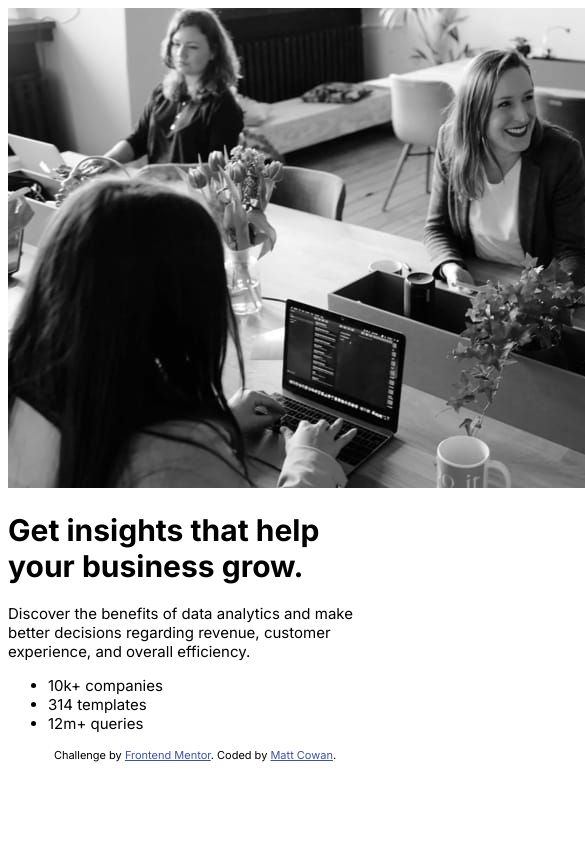
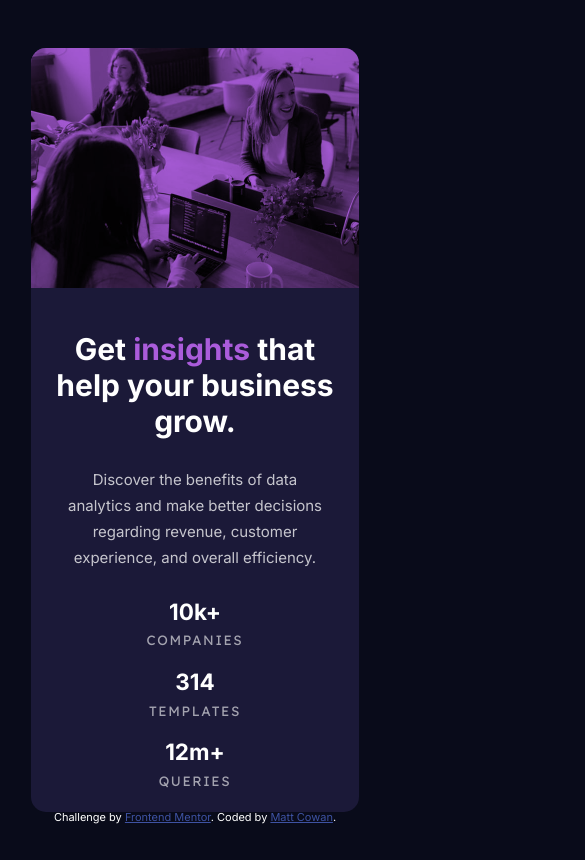
Before and after one commit to mattbcowan/Stats-Preview-Card, a plain HTML site: page index.html in a window 390 px wide. Shown: the top 860 px of the page, 585 px wide, since content can reach past the window. Drawn offline with Linux system fonts and the light colour scheme.

Commit message:
Add basic mobile layout

```diff
--- a/index.html
+++ b/index.html
@@ -21,7 +21,7 @@
     <title>Frontend Mentor | Stats preview card component</title>
   </head>
   <body>
-    <div class="container">
+    <div class="card">
       <header>
         <picture>
           <source
@@ -29,21 +29,34 @@
             media="(min-width: 1440px)"
           />
           <img
+            class="header-img"
             src="./images/image-header-mobile.jpg"
             alt="Happy young adult women in the workplace programming."
           />
         </picture>
       </header>
       <main>
-        <h1>Get insights that help your business grow.</h1>
+        <h1>
+          Get <span class="highlight">insights</span> that help your business
+          grow.
+        </h1>
         <p>
           Discover the benefits of data analytics and make better decisions
           regarding revenue, customer experience, and overall efficiency.
         </p>
         <ul>
-          <li>10k+ companies</li>
-          <li>314 templates</li>
-          <li>12m+ queries</li>
+          <li>
+            <h2>10k+</h2>
+            <span class="stats-heading">companies</span>
+          </li>
+          <li>
+            <h2>314</h2>
+            <span class="stats-heading">templates</span>
+          </li>
+          <li>
+            <h2>12m+</h2>
+            <span class="stats-heading">queries</span>
+          </li>
         </ul>
       </main>
     </div>
--- a/styles.css
+++ b/styles.css
@@ -13,17 +13,118 @@
 body {
   font-size: 15px;
   font-family: "Inter", sans-serif;
+  background-color: var(--main-bg-color);
+  display: flex;
+  justify-content: center;
+  align-items: center;
+  height: 100vh;
+  width: auto;
 }
 
 .attribution {
   font-size: 11px;
   text-align: center;
+  position: fixed;
+  bottom: 0;
+  left: 0;
+  right: 0;
+  margin-bottom: 0;
+  padding: 20px 0;
+  color: white;
 }
 .attribution a {
   color: hsl(228, 45%, 44%);
 }
 
+.card {
+  display: grid;
+  grid-template-columns: 1fr;
+  grid-template-rows: auto;
+  background-color: var(--card-bg-color);
+  color: var(--main-paragraph-color);
+  border-radius: 1em;
+  overflow: hidden;
+  max-width: 328px;
+}
+
+header {
+  grid-column: 1/2;
+  grid-row: 1/2;
+  background-color: var(--accent-color);
+  margin: 0;
+  padding: 0;
+  border: none;
+}
+
+picture {
+  width: auto;
+  height: 100%;
+  display: flex;
+}
+
+.header-img {
+  width: 100%;
+  height: (auto + 5px);
+  mix-blend-mode: multiply;
+}
+
+main {
+  grid-column: 1/2;
+  grid-row: 2/3;
+  margin: 1.5em;
+  display: flex;
+  flex-direction: column;
+  text-align: center;
+}
+
+h1,
+h2 {
+  color: var(--main-heading-color);
+}
+
+h2 {
+  margin-bottom: 0.25em;
+}
+
+.highlight {
+  color: var(--accent-color);
+}
+
+main p {
+  margin: 0.5em 0.75em;
+  line-height: 1.75;
+}
+
+main ul {
+  margin: 0;
+  padding: 0;
+}
+
+main li {
+  list-style: none;
+}
+
+.stats-heading {
+  text-transform: uppercase;
+  font-family: "Lexend Deca", "sans-serif";
+  letter-spacing: 0.1rem;
+  font-size: 0.9em;
+  color: var(--stats-heading-color);
+}
+
 /* DESKTOP */
 
 @media (min-width: 1440px) {
+  .card {
+    grid-template-columns: 1fr 1fr;
+  }
+
+  header {
+    grid-column: 2/3;
+  }
+
+  main {
+    grid-column: 1/2;
+    grid-row: 1/2;
+  }
 }
```
